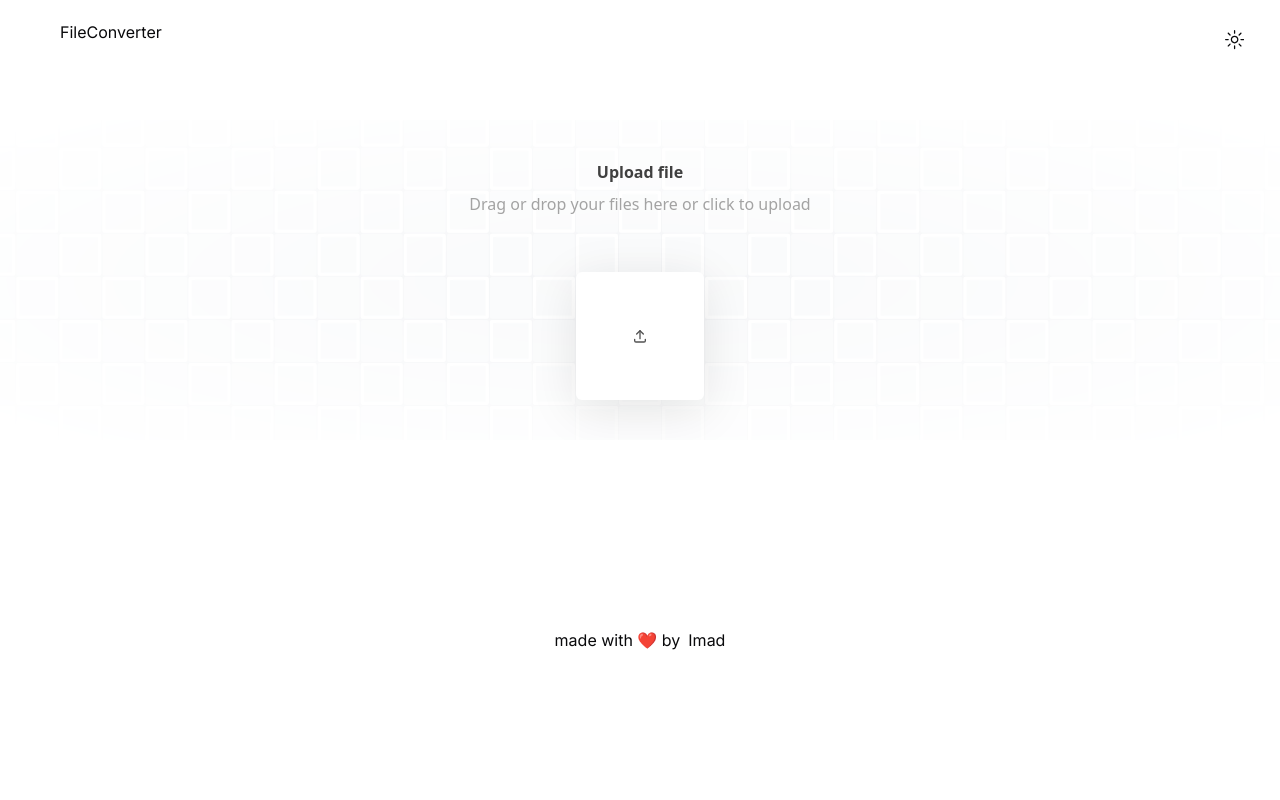
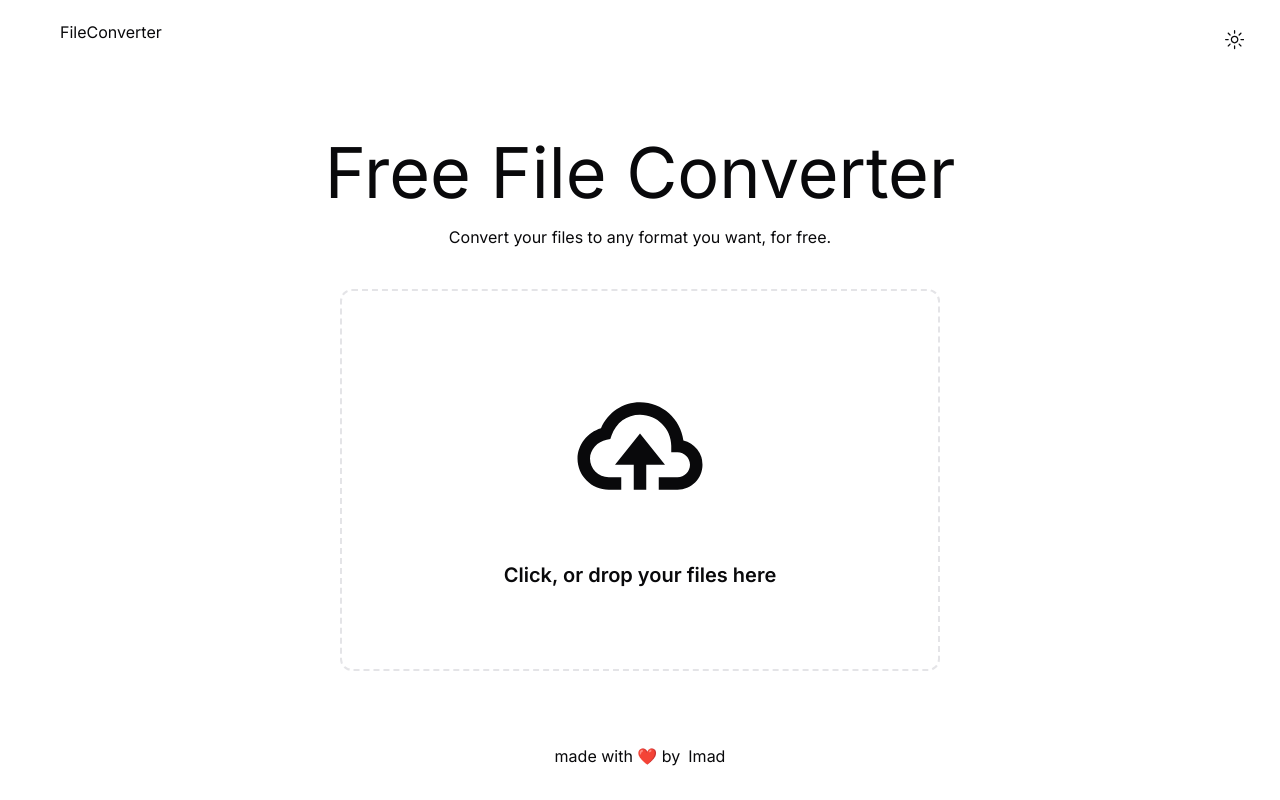
Before and after one commit to imadselka/fileconverter, a Next.js app: page / in a window 1280 px wide. Built offline with nearby package versions, Linux system fonts and the light colour scheme.

Commit message:
chore: Add react-icons package and update file upload component

```diff
--- a/components/Content.tsx
+++ b/components/Content.tsx
@@ -1,11 +1,15 @@
-import { FileUpload } from "./ui/file-upload";
+import FileUpload from "./FileUpload";
 
 const Content = () => {
   return (
-    <div>
+    <div className="flex flex-col justify-center items-center gap-10">
+      <div className="flex flex-col justify-center items-center">
+        <h1 className="text-[70px]">Free File Converter</h1>
+        <span>Convert your files to any format you want, for free.</span>
+      </div>
       <FileUpload />
     </div>
-  )
+  );
 };
 
 export default Content;
--- /dev/null
+++ b/components/FileUpload.tsx
@@ -0,0 +1,17 @@
+"use client";
+import { BiCloudUpload } from "react-icons/bi";
+
+const FileUpload = () => {
+  return (
+    <div className="flex items-center justify-center min-h-scree">
+      <div className="flex flex-col justify-center items-center gap-10 p-20 w-[600px] border-2 border-dashed border-dark rounded-xl dark:border-gray-400 dark:border-dashed">
+        <BiCloudUpload size={150} />
+        <h1 className="text-xl font-semibold">
+          Click, or drop your files here
+        </h1>
+      </div>
+    </div>
+  );
+};
+
+export default FileUpload;
--- a/components/ui/file-upload.tsx
+++ /dev/null
@@ -1,194 +0,0 @@
-"use client"
-import { cn } from "@/lib/utils";
-import React, { useRef, useState } from "react";
-import { motion } from "framer-motion";
-import { IconUpload } from "@tabler/icons-react";
-import { useDropzone } from "react-dropzone";
-
-const mainVariant = {
-  initial: {
-    x: 0,
-    y: 0,
-  },
-  animate: {
-    x: 20,
-    y: -20,
-    opacity: 0.9,
-  },
-};
-
-const secondaryVariant = {
-  initial: {
-    opacity: 0,
-  },
-  animate: {
-    opacity: 1,
-  },
-};
-
-export const FileUpload = ({
-  onChange,
-}: {
-  onChange?: (files: File[]) => void;
-}) => {
-  const [files, setFiles] = useState<File[]>([]);
-  const fileInputRef = useRef<HTMLInputElement>(null);
-
-  const handleFileChange = (newFiles: File[]) => {
-    setFiles((prevFiles) => [...prevFiles, ...newFiles]);
-    onChange && onChange(newFiles);
-  };
-
-  const handleClick = () => {
-    fileInputRef.current?.click();
-  };
-
-  const { getRootProps, isDragActive } = useDropzone({
-    multiple: false,
-    noClick: true,
-    onDrop: handleFileChange,
-    onDropRejected: (error) => {
-      console.log(error);
-    },
-  });
-
-  return (
-    <div className="w-full" {...getRootProps()}>
-      <motion.div
-        onClick={handleClick}
-        whileHover="animate"
-        className="p-10 group/file block rounded-lg cursor-pointer w-full relative overflow-hidden"
-      >
-        <input
-          ref={fileInputRef}
-          id="file-upload-handle"
-          type="file"
-          onChange={(e) => handleFileChange(Array.from(e.target.files || []))}
-          className="hidden"
-        />
-        <div className="absolute inset-0 [mask-image:radial-gradient(ellipse_at_center,white,transparent)]">
-          <GridPattern />
-        </div>
-        <div className="flex flex-col items-center justify-center">
-          <p className="relative z-20 font-sans font-bold text-neutral-700 dark:text-neutral-300 text-base">
-            Upload file
-          </p>
-          <p className="relative z-20 font-sans font-normal text-neutral-400 dark:text-neutral-400 text-base mt-2">
-            Drag or drop your files here or click to upload
-          </p>
-          <div className="relative w-full mt-10 max-w-xl mx-auto">
-            {files.length > 0 &&
-              files.map((file, idx) => (
-                <motion.div
-                  key={"file" + idx}
-                  layoutId={idx === 0 ? "file-upload" : "file-upload-" + idx}
-                  className={cn(
-                    "relative overflow-hidden z-40 bg-white dark:bg-neutral-900 flex flex-col items-start justify-start md:h-24 p-4 mt-4 w-full mx-auto rounded-md",
-                    "shadow-sm"
-                  )}
-                >
-                  <div className="flex justify-between w-full items-center gap-4">
-                    <motion.p
-                      initial={{ opacity: 0 }}
-                      animate={{ opacity: 1 }}
-                      layout
-                      className="text-base text-neutral-700 dark:text-neutral-300 truncate max-w-xs"
-                    >
-                      {file.name}
-                    </motion.p>
-                    <motion.p
-                      initial={{ opacity: 0 }}
-                      animate={{ opacity: 1 }}
-                      layout
-                      className="rounded-lg px-2 py-1 w-fit flex-shrink-0 text-sm text-neutral-600 dark:bg-neutral-800 dark:text-white shadow-input"
-                    >
-                      {(file.size / (1024 * 1024)).toFixed(2)} MB
-                    </motion.p>
-                  </div>
-
-                  <div className="flex text-sm md:flex-row flex-col items-start md:items-center w-full mt-2 justify-between text-neutral-600 dark:text-neutral-400">
-                    <motion.p
-                      initial={{ opacity: 0 }}
-                      animate={{ opacity: 1 }}
-                      layout
-                      className="px-1 py-0.5 rounded-md bg-gray-100 dark:bg-neutral-800 "
-                    >
-                      {file.type}
-                    </motion.p>
-
-                    <motion.p
-                      initial={{ opacity: 0 }}
-                      animate={{ opacity: 1 }}
-                      layout
-                    >
-                      modified{" "}
-                      {new Date(file.lastModified).toLocaleDateString()}
-                    </motion.p>
-                  </div>
-                </motion.div>
-              ))}
-            {!files.length && (
-              <motion.div
-                layoutId="file-upload"
-                variants={mainVariant}
-                transition={{
-                  type: "spring",
-                  stiffness: 300,
-                  damping: 20,
-                }}
-                className={cn(
-                  "relative group-hover/file:shadow-2xl z-40 bg-white dark:bg-neutral-900 flex items-center justify-center h-32 mt-4 w-full max-w-[8rem] mx-auto rounded-md",
-                  "shadow-[0px_10px_50px_rgba(0,0,0,0.1)]"
-                )}
-              >
-                {isDragActive ? (
-                  <motion.p
-                    initial={{ opacity: 0 }}
-                    animate={{ opacity: 1 }}
-                    className="text-neutral-600 flex flex-col items-center"
-                  >
-                    Drop it
-                    <IconUpload className="h-4 w-4 text-neutral-600 dark:text-neutral-400" />
-                  </motion.p>
-                ) : (
-                  <IconUpload className="h-4 w-4 text-neutral-600 dark:text-neutral-300" />
-                )}
-              </motion.div>
-            )}
-
-            {!files.length && (
-              <motion.div
-                variants={secondaryVariant}
-                className="absolute opacity-0 border border-dashed border-sky-400 inset-0 z-30 bg-transparent flex items-center justify-center h-32 mt-4 w-full max-w-[8rem] mx-auto rounded-md"
-              ></motion.div>
-            )}
-          </div>
-        </div>
-      </motion.div>
-    </div>
-  );
-};
-
-export function GridPattern() {
-  const columns = 41;
-  const rows = 11;
-  return (
-    <div className="flex bg-gray-100 dark:bg-neutral-900 flex-shrink-0 flex-wrap justify-center items-center gap-x-px gap-y-px  scale-105">
-      {Array.from({ length: rows }).map((_, row) =>
-        Array.from({ length: columns }).map((_, col) => {
-          const index = row * columns + col;
-          return (
-            <div
-              key={`${col}-${row}`}
-              className={`w-10 h-10 flex flex-shrink-0 rounded-[2px] ${
-                index % 2 === 0
-                  ? "bg-gray-50 dark:bg-neutral-950"
-                  : "bg-gray-50 dark:bg-neutral-950 shadow-[0px_0px_1px_3px_rgba(255,255,255,1)_inset] dark:shadow-[0px_0px_1px_3px_rgba(0,0,0,1)_inset]"
-              }`}
-            />
-          );
-        })
-      )}
-    </div>
-  );
-}
--- a/package.json
+++ b/package.json
@@ -22,6 +22,7 @@
     "react": "^18",
     "react-dom": "^18",
     "react-dropzone": "^14.2.3",
+    "react-icons": "^5.3.0",
     "tailwind-merge": "^2.5.1",
     "tailwindcss-animate": "^1.0.7"
   },
--- a/tailwind.config.ts
+++ b/tailwind.config.ts
@@ -1,13 +1,13 @@
-import type { Config } from "tailwindcss"
+import type { Config } from "tailwindcss";
 
 const config = {
   darkMode: ["class"],
   content: [
-    './pages/**/*.{ts,tsx}',
-    './components/**/*.{ts,tsx}',
-    './app/**/*.{ts,tsx}',
-    './src/**/*.{ts,tsx}',
-	],
+    "./pages/**/*.{ts,tsx}",
+    "./components/**/*.{ts,tsx}",
+    "./app/**/*.{ts,tsx}",
+    "./src/**/*.{ts,tsx}",
+  ],
   prefix: "",
   theme: {
     container: {
@@ -18,6 +18,11 @@ const config = {
       },
     },
     extend: {
+      borderWidth: {
+        "1": "1px",
+        "3": "3px",
+        "5": "5px",
+      },
       colors: {
         border: "hsl(var(--border))",
         input: "hsl(var(--input))",
@@ -75,6 +80,6 @@ const config = {
     },
   },
   plugins: [require("tailwindcss-animate")],
-} satisfies Config
+} satisfies Config;
 
-export default config
+export default config;
```
Also changed, not shown: public/fileUpload.svg (added), 1 other file (tests, documents, lock files or other folders).
